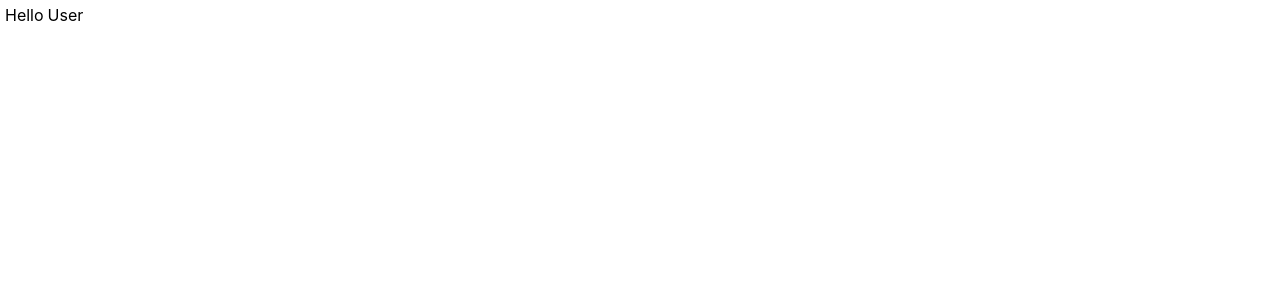
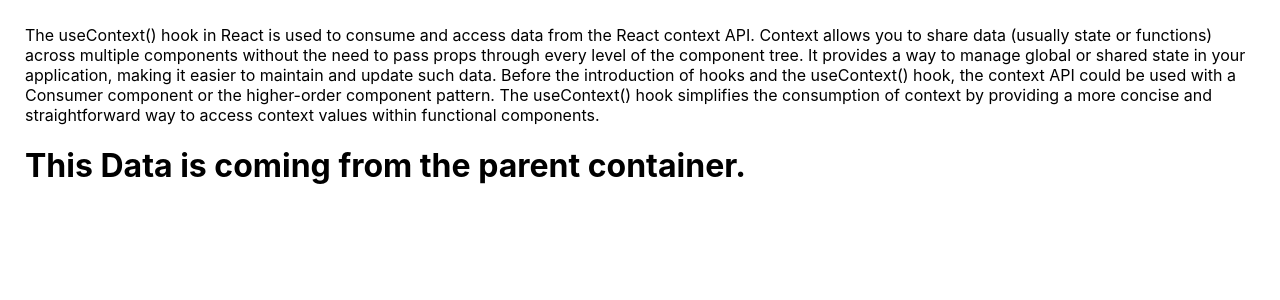
Before and after one commit to Ashu-kumar40/Learn-React.js, a React (Create React App) app: page / in a window 1280 px wide. Shown: the top 300 px of the page. Built offline with nearby package versions, Linux system fonts and the light colour scheme.

Commit message:
useContext hook added

```diff
--- a/src/App.css
+++ b/src/App.css
@@ -1,5 +1,6 @@
 .App {
-  text-align: center;
+  /* text-align: center; */
+  padding: 25px;
 }
 
 .App-logo {
--- a/src/App.js
+++ b/src/App.js
@@ -1,6 +1,7 @@
 import "./App.css";
+import UseContext from "./Components/UseContext/UseContext";
 // import Fragments from "./Components/Fragments";
-import UseOfFragments from "./Components/UseOfFragments";
+// import UseOfFragments from "./Components/UseOfFragments";
 // import RenderingArray from "./Components/RenderingArray";
 // import ConditionalComp from "./Components/ConditionalComp";
 // import { ConditionalRendering } from "./Components/ConditionalRendering";
@@ -56,7 +57,8 @@ function App() {
       {/* <StyleSheet /> */}
       {/* <StyleModule /> */}
       {/* <Fragments /> */}
-      <UseOfFragments />
+      {/* <UseOfFragments /> */}
+      <UseContext />
     </div>
   );
 }
--- /dev/null
+++ b/src/Components/UseContext/Child1.js
@@ -0,0 +1,8 @@
+import React from 'react'
+import Child2 from './Child2'
+
+export default function Child1() {
+  return (
+    <Child2 />
+  )
+}
--- /dev/null
+++ b/src/Components/UseContext/Child2.js
@@ -0,0 +1,8 @@
+import React from 'react'
+import Child3 from './Child3'
+
+export default function Child2() {
+  return (
+    <Child3 />
+  )
+}
--- /dev/null
+++ b/src/Components/UseContext/Child3.js
@@ -0,0 +1,8 @@
+import React from 'react'
+import Child4 from './Child4'
+
+export default function Child3() {
+  return (
+    <Child4 />
+  )
+}
--- /dev/null
+++ b/src/Components/UseContext/Child4.js
@@ -0,0 +1,12 @@
+import React, { useContext } from 'react'
+import {MyContext} from './UseContext'
+
+export default function Child4() {
+
+  const incomingData = useContext(MyContext);
+  return (
+    <h1>
+        {incomingData}
+    </h1>
+  )
+}
--- /dev/null
+++ b/src/Components/UseContext/UseContext.js
@@ -0,0 +1,18 @@
+import React from 'react'
+import { createContext } from 'react'
+import Child1 from './Child1';
+
+const MyContext = createContext();
+export default function UseContext() {
+    const data = "This Data is coming from the parent container."
+    return (
+        <MyContext.Provider value={data}>
+            The useContext() hook in React is used to consume and access data from the React context API. Context allows you to share data (usually state or functions) across multiple components without the need to pass props through every level of the component tree. It provides a way to manage global or shared state in your application, making it easier to maintain and update such data.
+
+            Before the introduction of hooks and the useContext() hook, the context API could be used with a Consumer component or the higher-order component pattern. The useContext() hook simplifies the consumption of context by providing a more concise and straightforward way to access context values within functional components.
+            <Child1 />
+        </MyContext.Provider>
+    )
+}
+
+export {MyContext};
```
